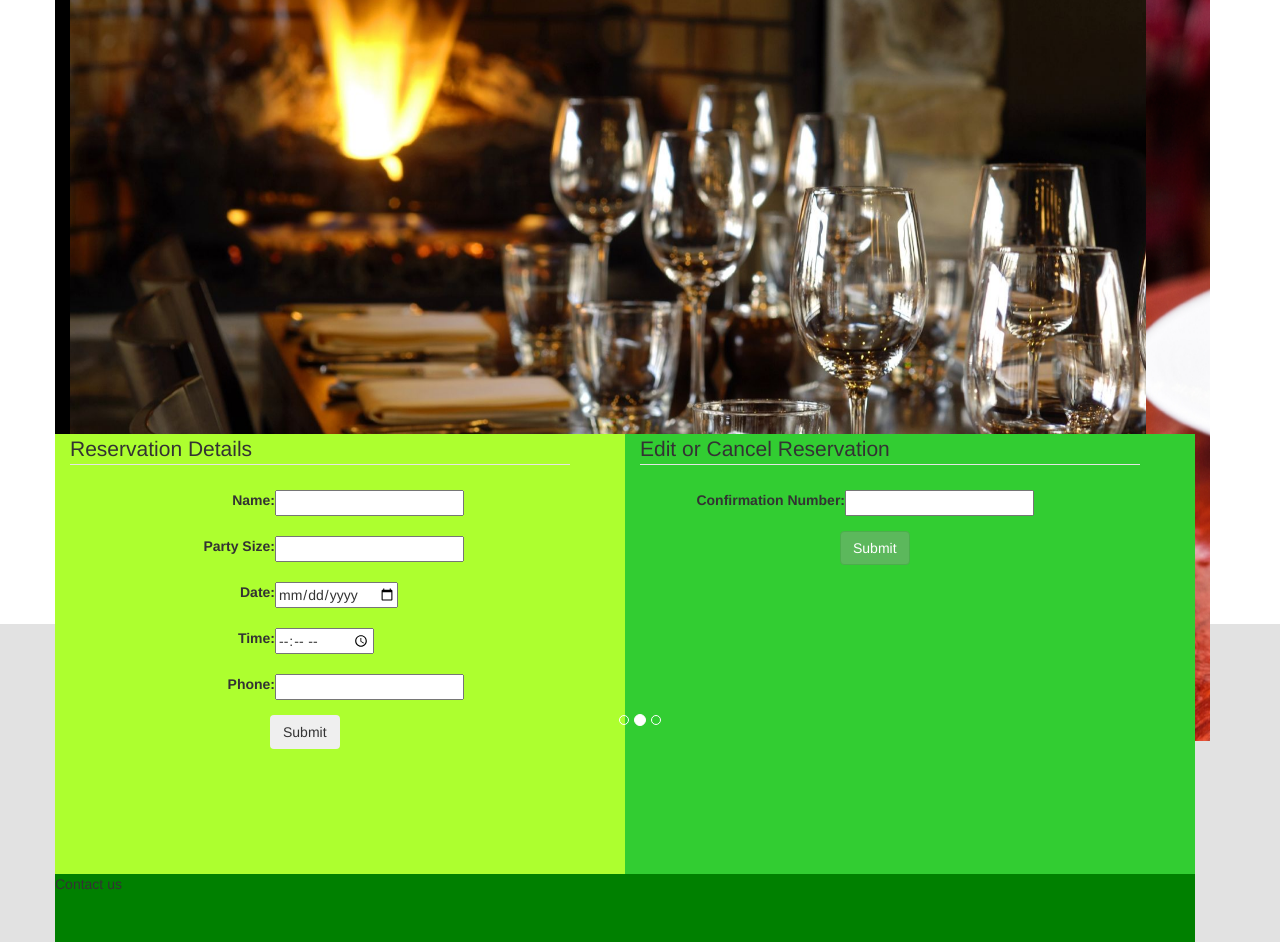
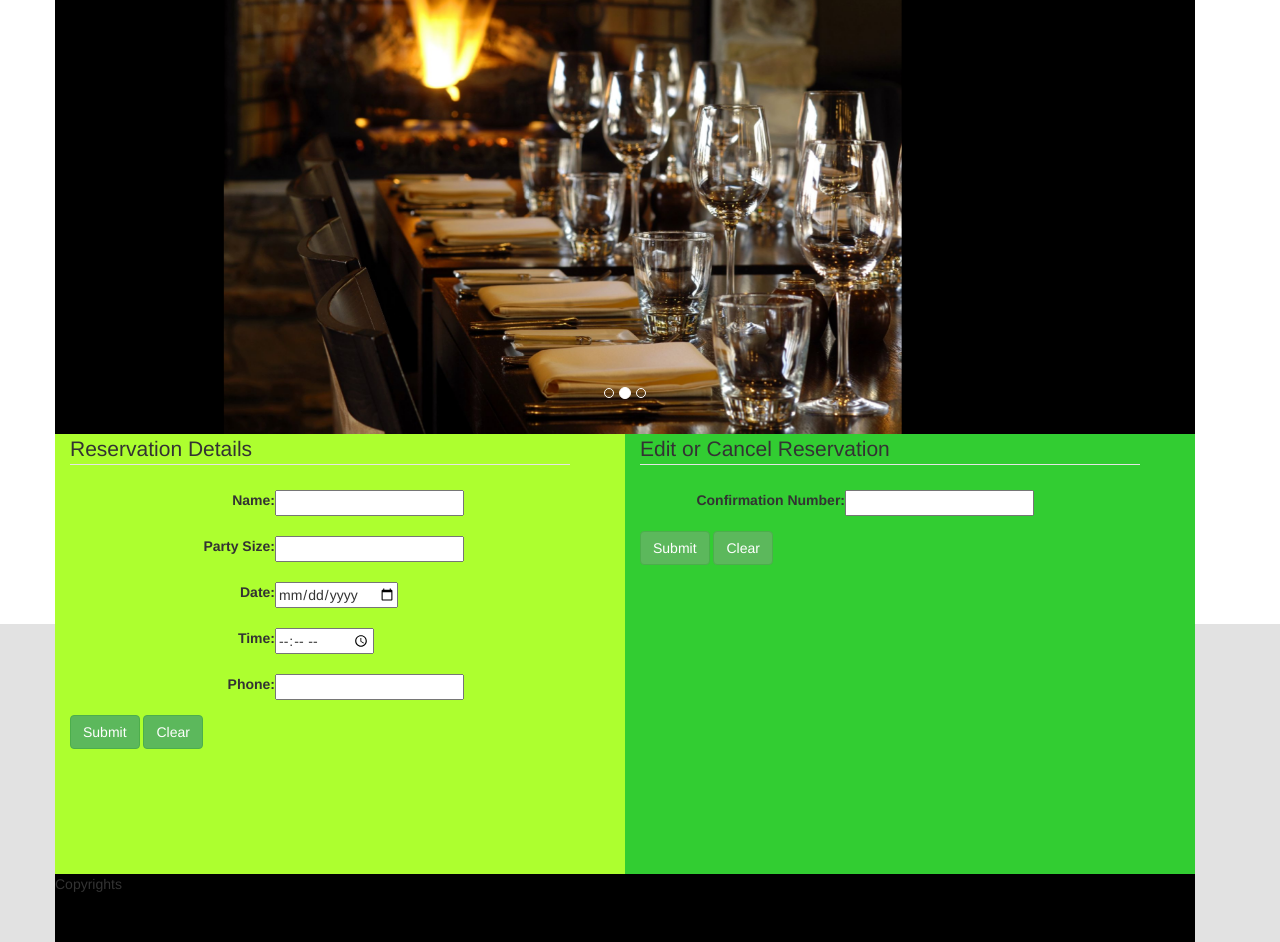
Before and after one commit to mani1248/egenproject, a plain HTML site: page index.html in a window 1280 px wide. Shown: the part 176-1118 px from the top of the page. Drawn offline with nearby package versions, Linux system fonts and the light colour scheme.

Commit message:
for submission

```diff
--- a/css/myStyle.css
+++ b/css/myStyle.css
@@ -50,32 +50,22 @@ html, body{
     background: black;
 }
 
-/*#image_carousel{*/
+#image_carousel {
 
-    /*height: 450px;*/
-    /*width: 100%;*/
-    /*background: black;*/
-/*}*/
+    height: 100%;
+    width: 100%;
+    background: black;
+}
 
-/*#images img{*/
+#image_carousel img{
 
-    /*max-height: 100%;*/
-    /*max-width: 100%;*/
-    /*object-fit: contain;*/
-    /*margin-left: auto;*/
-    /*margin-right: auto;*/
-    /*display: block;*/
-/*}*/
-
-/*#image_carousel img{*/
-
-    /*max-height: 100%;*/
-    /*max-width: 100%;*/
-    /*object-fit: contain;*/
-    /*margin-left: auto;*/
-    /*margin-right: auto;*/
-    /*display: block;*/
-/*}*/
+    max-height: 450px;
+    max-width: 100%;
+    object-fit: contain;
+    margin-left: auto;
+    margin-right: auto;
+    display: block;
+}
 
 #resv{
 
@@ -92,7 +82,8 @@ html, body{
 
 #resv button {
 
-    margin-left: 200px;
+    margin-left: auto;
+    margin-right: auto;
 }
 
 #create_resv{
--- a/index.html
+++ b/index.html
@@ -73,19 +73,20 @@
                 </a>
             </div>
         </div>
-        <div id="resv" class="row">
+        <div id ="resv" class="row">
             <div class="col-md-6" id="create_resv">
-                <form>
-                    <fieldset>
+                    <form>
+                        <fieldset>
                         <legend>Reservation Details</legend>
                         <p><label class="field" for="name">Name: </label><input type="text" name="name"><br></p>
                         <p><label class="field" for="size">Party Size: </label><input type="text" name="size"><br></p>
                         <p><label class="field" for="date">Date: </label><input type="date" name="date"><br></p>
                         <p><label class="field" for="time">Time: </label><input type="time" name="time"><br></p>
                         <p><label class="field" for="phone">Phone: </label><input type="text" name="phone"><br></p>
-                    </fieldset>
-                    <button type="button" class="btn bt-success">Submit</button>
-                </form>
+                        </fieldset>
+                        <button type="button" class="btn btn-success">Submit</button>
+                        <button type="button" class="btn btn-success">Clear</button>
+                    </form>
             </div>
             <div class="col-md-6" id="edit_del_resv">
                 <form>
@@ -93,14 +94,10 @@
                         <legend>Edit or Cancel Reservation</legend>
                         <p><label class="field" for="confirmation">Confirmation Number: </label><input type="text" name="confirmation"><br></p>
                     </fieldset>
-                    <button type="button" class="btn btn-success">Submit</button>
+                        <button type="button" class="btn btn-success">Submit</button>
+                        <button type="button" class="btn btn-success">Clear</button>
                 </form>
             </div>
-
-        </div>
-
-        <div id = "bottom" class="row">
-            <p>Contact us</p>
         </div>
         <div id = "footer" class="row">
             <p>Copyrights</p>
```
